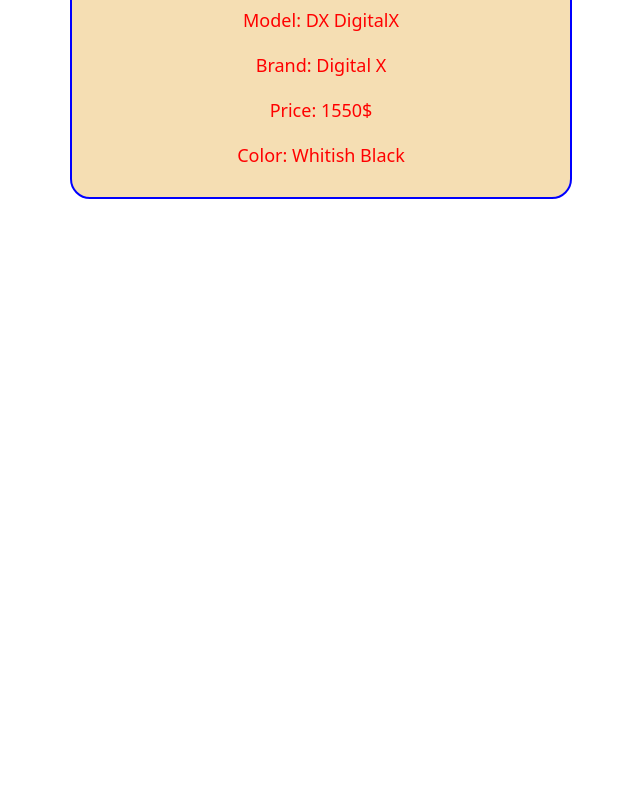
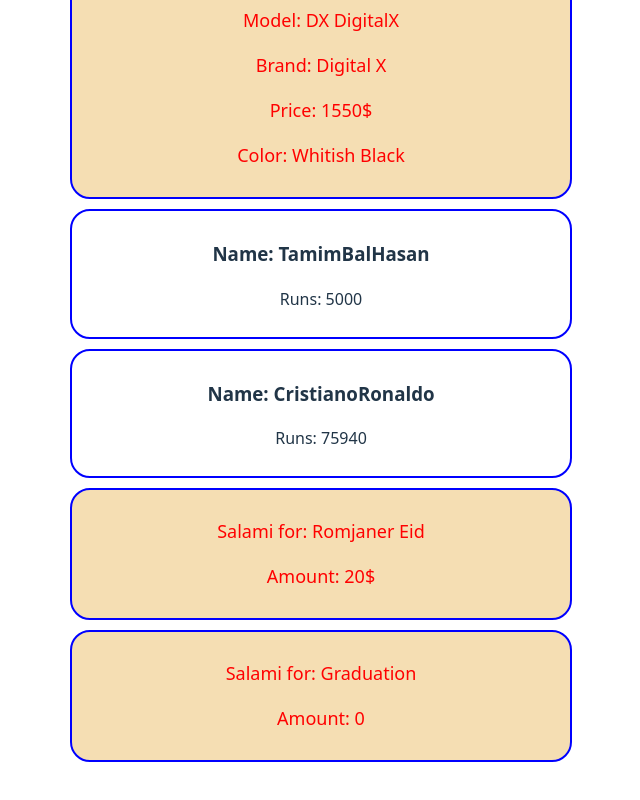
Before and after one commit to ArmanMirDeV/Exploring-Core-ReactJS-, a React (Vite) app: page / in a window 1280 px wide. Shown: the part 1720-2520 px from the top of the page, without its empty margins (319-959 px from the left). Before the commit the page ends 1961 px from the top, so only its background shows below. Built offline with nearby package versions, Linux system fonts and the light colour scheme.

Commit message:
Prop types and How to Pass/Read a Prop

```diff
--- a/src/App.jsx
+++ b/src/App.jsx
@@ -12,21 +12,53 @@
       <Student> </Student>
       <Person></Person>
       <Developer name="Satul Moni" tech="JavaScript"></Developer>
-      <Developer name = "Arman Mir" tech="ReactJS"></Developer>
-      <Developer name = "BongoBolturPola" tech="JaVa"></Developer>
+
+      <Developer name="Arman Mir" tech="ReactJS"></Developer>
+
+      <Developer name="BongoBolturPola" tech="JaVa"></Developer>
+
       <Device device="Phone" model="Samsung F23 5G" brand="Samsung" price="35000$" color="SkyBlue"></Device>
-      <Device  device="Laptop" model="HP VivoBook" brand="HP" price="65000$" color="Black"></Device>
-      <Device  device="SmartWatch" model="XinXI Cobee C1 Pros" brand="Cobee" price="3900$" color="Black"></Device>
-      <Device  device="HeadPhones" model="DX DigitalX" brand="Digital X" price="1550$" color="Whitish Black"></Device>
 
+      <Device device="Laptop" model="HP VivoBook" brand="HP" price="65000$" color="Black"></Device>
 
+      <Device device="SmartWatch" model="XinXI Cobee C1 Pros" brand="Cobee" price="3900$" color="Black"></Device>
+
+      <Device device="HeadPhones" model="DX DigitalX" brand="Digital X" price="1550$" color="Whitish Black"></Device>
+
+    <Player name="TamimBalHasan" runs ="5000"></Player>
+    <Player name="CristianoRonaldo" runs = "75940"></Player>
+
+    <Salami event="Romjaner Eid" amount="20$"></Salami>
+    <Salami event="Graduation" ></Salami>
 
 
     </>
   )
 }
+function Salami({event, amount  = 0}){
+ return(
+   <div className='device'>
+    <p>Salami for: {event}</p>
+    <p>Amount: {amount}  </p>
+  </div>
+ )
+}
 
-function Device (props) {
+
+// const {name, runs} = {name: "TamimBalHasan" , runs: "5000"}
+
+function Player({name, runs}) {
+  return(
+    <div className='student'>
+      <h3>Name: { name}</h3>
+      <p>Runs: {runs} </p>
+
+    </div>
+  )
+}
+// const {name, tech} = {name: "Arman Mir", tech:"ReactJS"}
+
+function Device(props) {
   return (
     <div className='device'>
       <p>Device: {props.device} </p>
@@ -57,8 +89,8 @@
   )
 }
 
-function Person () {
-  const age = 17 ;
+function Person() {
+  const age = 17;
   const name = " Arman Mir ";
   const personStyle = {
     color: 'red',
@@ -71,13 +103,13 @@
   )
 }
 function Pet() {
-  return(
+  return (
     <p>Its a cat</p>
   )
 }
 
 function Data() {
-  return(
+  return (
     <div>
       <h1>This Is Al SAIUL ARMAN MIR, learning ReactJs For the first time with jhonkar Mahbub vai..</h1>
       <p>I am enjoying the reactjs. this is so much interesting. I hope that it will get even more interesting in the upcoming days , hope to work with it for a long time...</p>
@@ -85,8 +117,8 @@
   )
 }
 
-function Sports () {
-  return(
+function Sports() {
+  return (
     <div>
       <h3>
         Cricket
@@ -106,7 +138,7 @@
 
 
 
-function Student (){
+function Student() {
   return (
     <div className='student'>
       <p>
```
Also changed, not shown: img/Screenshot 2025-09-14 230148.png (added).
